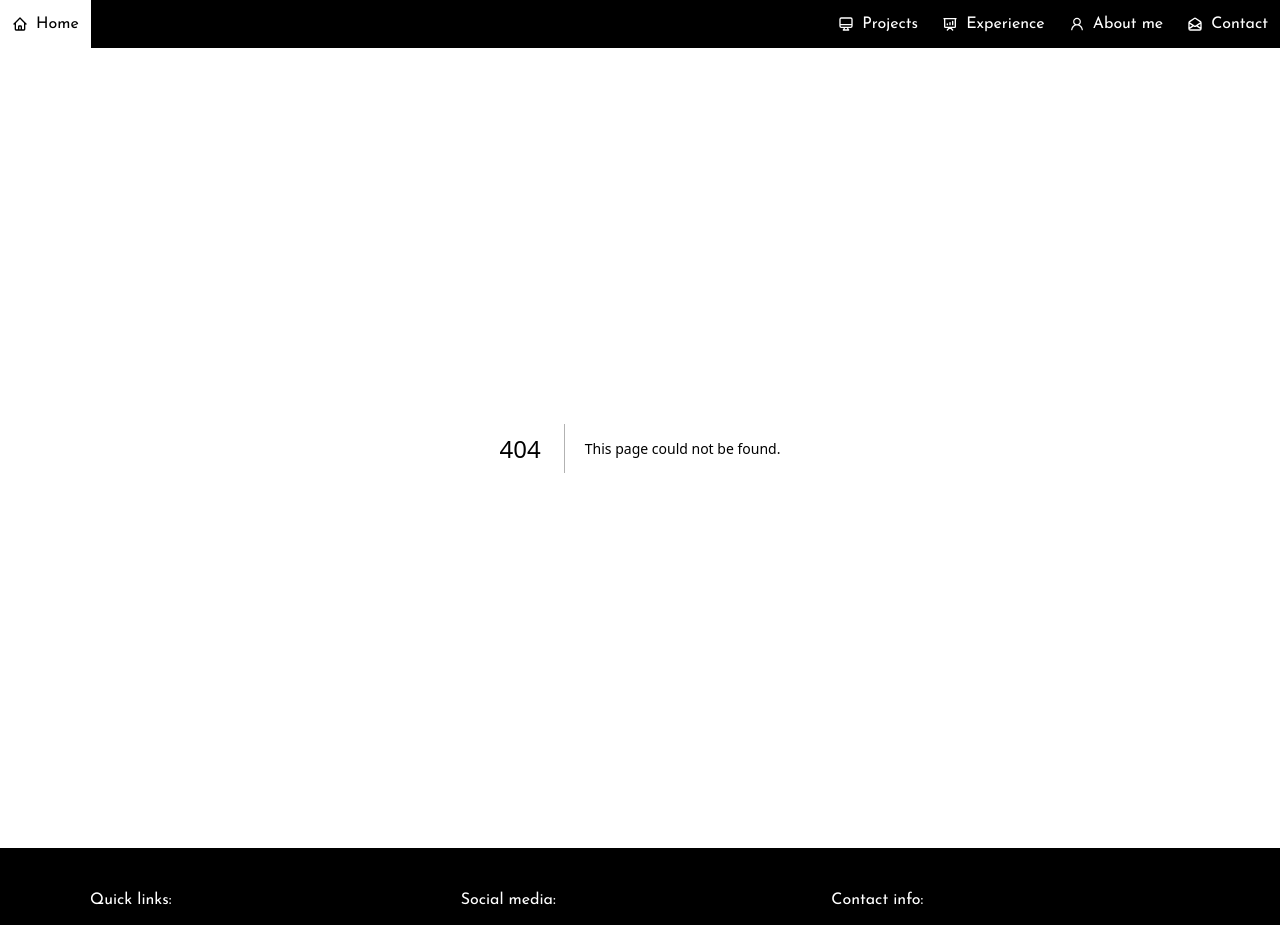
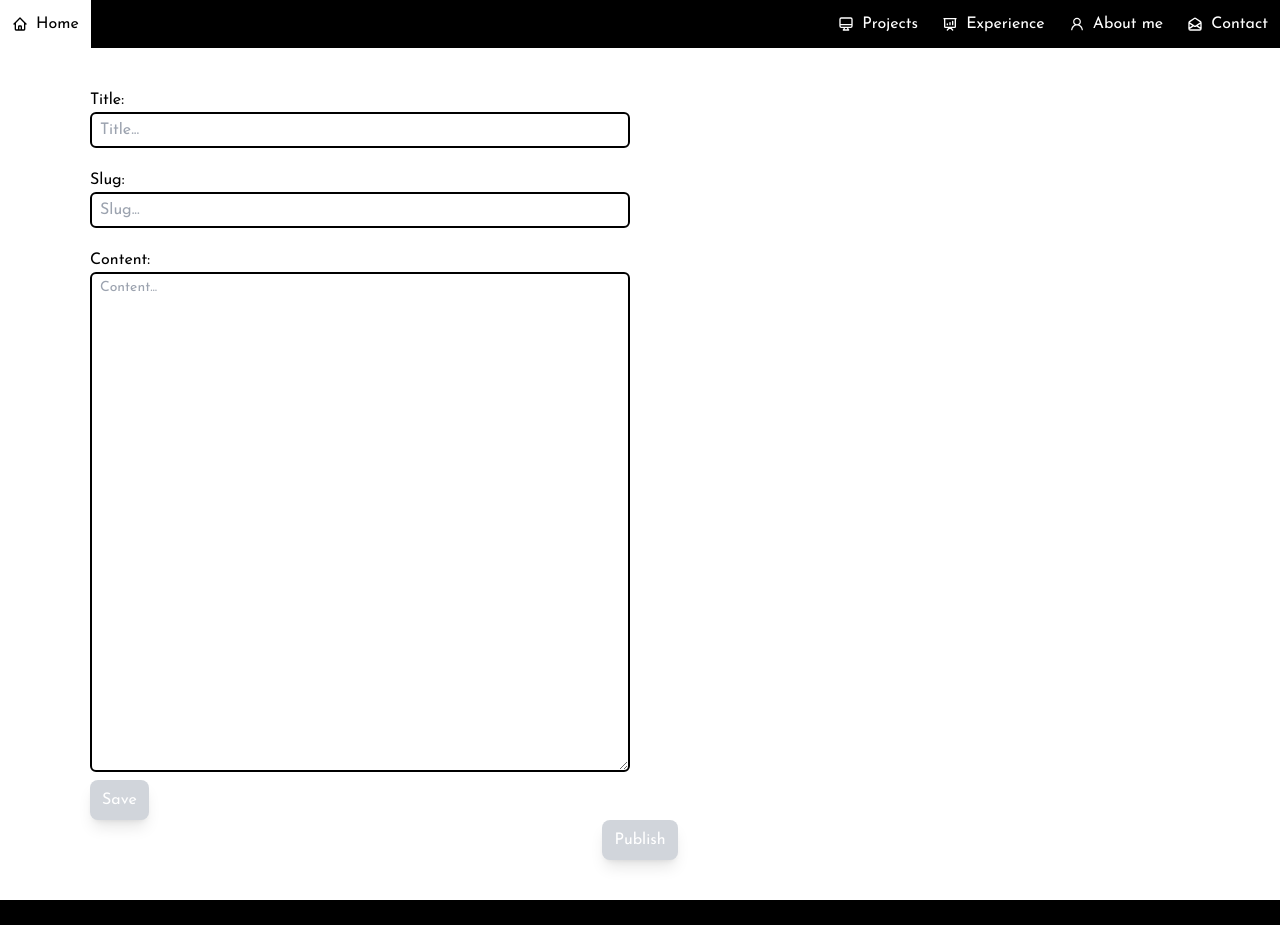
Before and after one commit to cristian-albu/cristian-albu, a Next.js app: page /admin/case-studies in a window 1280 px wide. Before the commit this address had no page. Shown: the top 925 px of the page. Built offline with nearby package versions, Linux system fonts and the light colour scheme.

Commit message:
case studies

```diff
--- /dev/null
+++ b/components/admin/AddCaseStudy.tsx
@@ -0,0 +1,38 @@
+import { useRouter } from "next/router";
+import React, { useState } from "react";
+
+import CaseStudy from "./CaseStudy";
+
+export interface CaseStudyData {
+  title: string;
+  slug: string;
+  content: string;
+}
+const AddCaseStudy = () => {
+  const router = useRouter();
+  const emptyState = {
+    title: "",
+    slug: "",
+    content: "",
+  };
+  const [data, setData] = useState<CaseStudyData>(emptyState);
+
+  const publishData = async () => {
+    localStorage.removeItem("ca_draft");
+    router.reload();
+  };
+  return (
+    <>
+      <CaseStudy setData={setData} data={emptyState} />
+      <button
+        onClick={publishData}
+        className="btnPrimary disabled:bg-gray-300 disabled:cursor-not-allowed"
+        disabled={!data.title || !data.slug || !data.content}
+      >
+        Publish
+      </button>
+    </>
+  );
+};
+
+export default AddCaseStudy;
--- /dev/null
+++ b/components/admin/CaseStudy.tsx
@@ -0,0 +1,135 @@
+import React, {
+  ChangeEvent,
+  Dispatch,
+  SetStateAction,
+  useState,
+  useEffect,
+} from "react";
+import MarkDownEditor from "@/components/admin/Editor/MarkDownEditor";
+import slugify from "@/lib/slugify";
+import { CaseStudyData } from "./AddCaseStudy";
+
+function instanceOfCaseStudyData(object: any): object is CaseStudyData {
+  return "title" && "slug" && "content" in object;
+}
+
+const localStorageKey = "ca_draft";
+
+const CaseStudy = ({
+  data,
+  setData,
+}: {
+  data?: CaseStudyData;
+  setData: Dispatch<SetStateAction<CaseStudyData>>;
+}) => {
+  const [canSave, setCanSave] = useState(true);
+  const [titleState, setTitle] = useState(data?.title ?? "");
+  const [slugState, setSlug] = useState(data?.slug ?? "");
+  const [mdContent, setMdContent] = useState(data?.content ?? "");
+
+  useEffect(() => {
+    if (typeof window !== undefined) {
+      if (
+        localStorage.getItem(localStorageKey) !== null &&
+        localStorage.getItem(localStorageKey) !== undefined
+      ) {
+        const stored = localStorage.getItem(localStorageKey);
+
+        const storedParsed = JSON.parse(stored!);
+
+        if (instanceOfCaseStudyData(storedParsed)) {
+          if (!data?.title && !data?.slug && !data?.content) {
+            setTitle(storedParsed.title);
+            setSlug(storedParsed.slug);
+            setMdContent(storedParsed.content);
+          }
+        }
+      }
+    }
+  }, []);
+
+  const handleTitleChange = (event: ChangeEvent<HTMLInputElement>) => {
+    setTitle(event.target.value);
+    setSlug(slugify(event.target.value));
+  };
+
+  const onSave = () => {
+    const data = {
+      title: titleState,
+      slug: slugState,
+      content: mdContent,
+    };
+
+    if (
+      data.title.length < 125 &&
+      data.slug.length < 125 &&
+      data.content.length < 65000 &&
+      data.title.length > 0 &&
+      data.slug.length > 0 &&
+      data.content.length > 0
+    ) {
+      setData(data);
+      localStorage.setItem(localStorageKey, JSON.stringify(data));
+      setCanSave(false);
+    }
+  };
+  return (
+    <form
+      onSubmit={(event) => event.preventDefault()}
+      onChange={() => setCanSave(true)}
+      className="w-full"
+    >
+      <div className="w-full  grid grid-cols-2 gap-x-5 gap-y-5 mb-5 items-start">
+        <div>
+          <label htmlFor="title">Title:</label>
+          <input
+            name="title"
+            type="text"
+            placeholder="Title..."
+            value={titleState}
+            onChange={(event) => handleTitleChange(event)}
+            className={`inputPrimary mb-5 ${
+              titleState.length > 125 && "border-red-500"
+            }`}
+          />
+          <label htmlFor="slug">Slug:</label>
+          <input
+            name="slug"
+            type="text"
+            placeholder="Slug..."
+            value={slugState}
+            onChange={({ target }) => setSlug(target.value)}
+            className={`inputPrimary ${
+              slugState.length > 125 && "border-red-500"
+            }`}
+          />
+        </div>
+
+        <div className="mt-5">
+          <p className="text-3xl">{titleState}</p>
+          <p>{slugify(titleState)}</p>
+        </div>
+      </div>
+      <MarkDownEditor content={mdContent} setContent={setMdContent} />
+      <div className="w-full flex">
+        <button
+          className={`btnPrimary disabled:bg-gray-300 disabled:cursor-not-allowed `}
+          disabled={
+            titleState.length >= 125 ||
+            slugState.length >= 125 ||
+            mdContent.length >= 65000 ||
+            titleState.length < 1 ||
+            slugState.length < 1 ||
+            mdContent.length < 1 ||
+            !canSave
+          }
+          onClick={onSave}
+        >
+          Save
+        </button>
+      </div>
+    </form>
+  );
+};
+
+export default CaseStudy;
--- a/components/admin/EditSkill.tsx
+++ b/components/admin/EditSkill.tsx
@@ -39,7 +39,7 @@ const EditSkill = ({
 
   const handleDeleteSkill = async (skill: Skill) => {
     try {
-      const deleteSkill = await axios.post("/api/admin/delete-skill", {
+      await axios.post("/api/admin/delete-skill", {
         payload: skill,
       });
 
--- /dev/null
+++ b/components/admin/Editor/CodeBlock.tsx
@@ -0,0 +1,26 @@
+import { Prism as SyntaxHighlighter } from "react-syntax-highlighter";
+import { vscDarkPlus } from "react-syntax-highlighter/dist/cjs/styles/prism";
+
+const CodeBlock = ({ node, inline, className, children, ...props }: any) => {
+  const match = /language-(\w+)/.exec(className || "");
+
+  return !inline && match ? (
+    <SyntaxHighlighter
+      language={match[1]}
+      style={vscDarkPlus}
+      children={String(children).replace(/\n$/, "")}
+      PreTag="div"
+      customStyle={{
+        background: "transparent",
+        padding: 0,
+      }}
+      {...props}
+    />
+  ) : (
+    <code className={className} {...props}>
+      {children}
+    </code>
+  );
+};
+
+export default CodeBlock;
--- /dev/null
+++ b/components/admin/Editor/CustomLink.tsx
@@ -0,0 +1,18 @@
+import Link from "next/link";
+import React from "react";
+
+const CustomLink = ({ href, children }: any) => {
+  const isInternalLink = href && href.startsWith("/");
+
+  if (isInternalLink) {
+    return <Link href={href}>{children}</Link>;
+  } else {
+    return (
+      <a href={href} target="_blank" rel="noopener noreferrer">
+        {children}
+      </a>
+    );
+  }
+};
+
+export default CustomLink;
--- /dev/null
+++ b/components/admin/Editor/MDComponent.tsx
@@ -0,0 +1,9 @@
+import CustomLink from "./CustomLink";
+import CodeBlock from "./CodeBlock";
+
+const MDComponent = {
+  a: CustomLink,
+  code: CodeBlock,
+};
+
+export default MDComponent;
--- /dev/null
+++ b/components/admin/Editor/MarkDownEditor.tsx
@@ -0,0 +1,46 @@
+import React, { ChangeEvent, Dispatch, SetStateAction, useState } from "react";
+import MDComponent from "./MDComponent";
+import ReactMarkdown from "react-markdown";
+
+const MarkDownEditor = ({
+  content,
+  setContent,
+}: {
+  content: string;
+  setContent: Dispatch<SetStateAction<string>>;
+}) => {
+  const handleChange = (event: ChangeEvent<HTMLTextAreaElement>) => {
+    setContent(event.target.value);
+  };
+
+  return (
+    <div className="w-full">
+      <div className="w-full grid grid-cols-2 gap-5 justify-between items-start ">
+        <div>
+          <label htmlFor="content">Content:</label>
+          <textarea
+            name="content"
+            value={content}
+            onChange={(event) => handleChange(event)}
+            placeholder="Content..."
+            className={`inputPrimary w-full min-h-[500px] text-sm ${
+              content.length > 65000 && "border-red-500"
+            }`}
+          />
+        </div>
+
+        <div className="w-full flex flex-col justify-start items-start">
+          <div className="prose w-full">
+            <ReactMarkdown
+              children={content}
+              components={MDComponent}
+              className="w-full"
+            />
+          </div>
+        </div>
+      </div>
+    </div>
+  );
+};
+
+export default MarkDownEditor;
--- /dev/null
+++ b/lib/slugify.ts
@@ -0,0 +1,9 @@
+export default function slugify(input: string): string {
+  return input
+    .toLowerCase()
+    .replace(/\s+/g, "-") // Replace spaces with -
+    .replace(/[^\w\-]+/g, "") // Remove all non-word chars
+    .replace(/\-\-+/g, "-") // Replace multiple - with single -
+    .replace(/^-+/, "") // Trim - from start of text
+    .replace(/-+$/, ""); // Trim - from end of text
+}
--- a/package.json
+++ b/package.json
@@ -12,6 +12,7 @@
     "@cloudinary/react": "^1.11.2",
     "@cloudinary/url-gen": "^1.9.2",
     "@prisma/client": "^4.12.0",
+    "@tailwindcss/typography": "^0.5.9",
     "@types/node": "18.15.10",
     "@types/nodemailer": "^6.4.7",
     "@types/react": "18.0.30",
@@ -23,14 +24,17 @@
     "next": "13.2.4",
     "next-auth": "^4.21.1",
     "nodemailer": "^6.9.1",
+    "parse-numeric-range": "^1.3.0",
     "prisma": "^4.12.0",
     "react": "18.2.0",
     "react-dom": "18.2.0",
     "react-icons": "^4.8.0",
-    "swr": "^2.1.2",
+    "react-markdown": "^8.0.6",
+    "react-syntax-highlighter": "^15.5.0",
     "typescript": "5.0.2"
   },
   "devDependencies": {
+    "@types/react-syntax-highlighter": "^15.5.6",
     "autoprefixer": "^10.4.14",
     "postcss": "^8.4.21",
     "tailwindcss": "^3.3.0"
--- /dev/null
+++ b/pages/admin/case-studies.tsx
@@ -0,0 +1,16 @@
+import AddCaseStudy from "@/components/admin/AddCaseStudy";
+import Section from "@/components/Section";
+import Wrapper from "@/components/Wrapper";
+import React, { useState } from "react";
+
+export const CaseStudies = () => {
+  return (
+    <Section>
+      <Wrapper>
+        <AddCaseStudy />
+      </Wrapper>
+    </Section>
+  );
+};
+
+export default CaseStudies;
--- a/pages/admin/index.tsx
+++ b/pages/admin/index.tsx
@@ -21,7 +21,6 @@ const Index: NextPage<
 > = ({ skillCategory, skills, techIconsList }) => {
   const [dbSkillState, setDbSkillState] = useState(skills);
 
-  console.log("Text");
   return (
     <div className="min-h-[90vh] flex flex-col w-full justify-center items-center gap-3">
       <Section>
--- a/tailwind.config.js
+++ b/tailwind.config.js
@@ -14,6 +14,15 @@ module.exports = {
         primary: ["var(--josefin)"],
         serif: ["var(--josefin)"],
       },
+      typographt: (theme) => ({
+        DEFAULT: {
+          css: {
+            a: {
+              color: theme("colors.blue.600"),
+            },
+          },
+        },
+      }),
       keyframes: {
         spin1: {
           "0%": { transform: "rotate(0deg)" },
@@ -45,5 +54,5 @@ module.exports = {
       },
     },
   },
-  plugins: [],
+  plugins: [require("@tailwindcss/typography")],
 };
```
Also changed, not shown: 1 other file (tests, documents, lock files or other folders).
